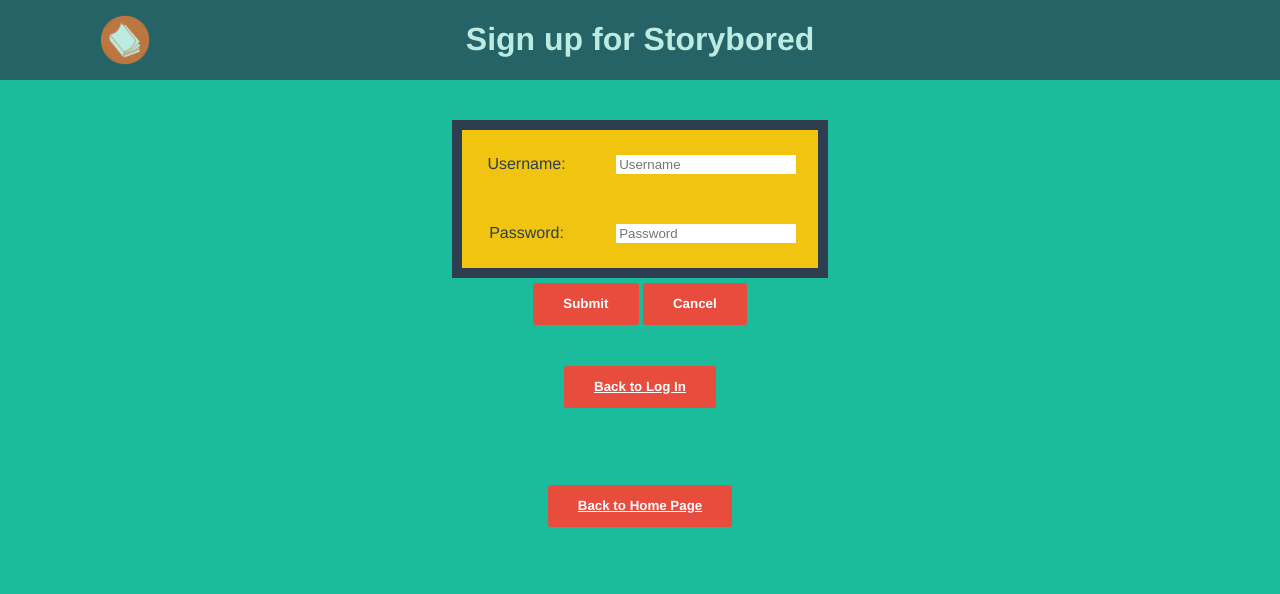
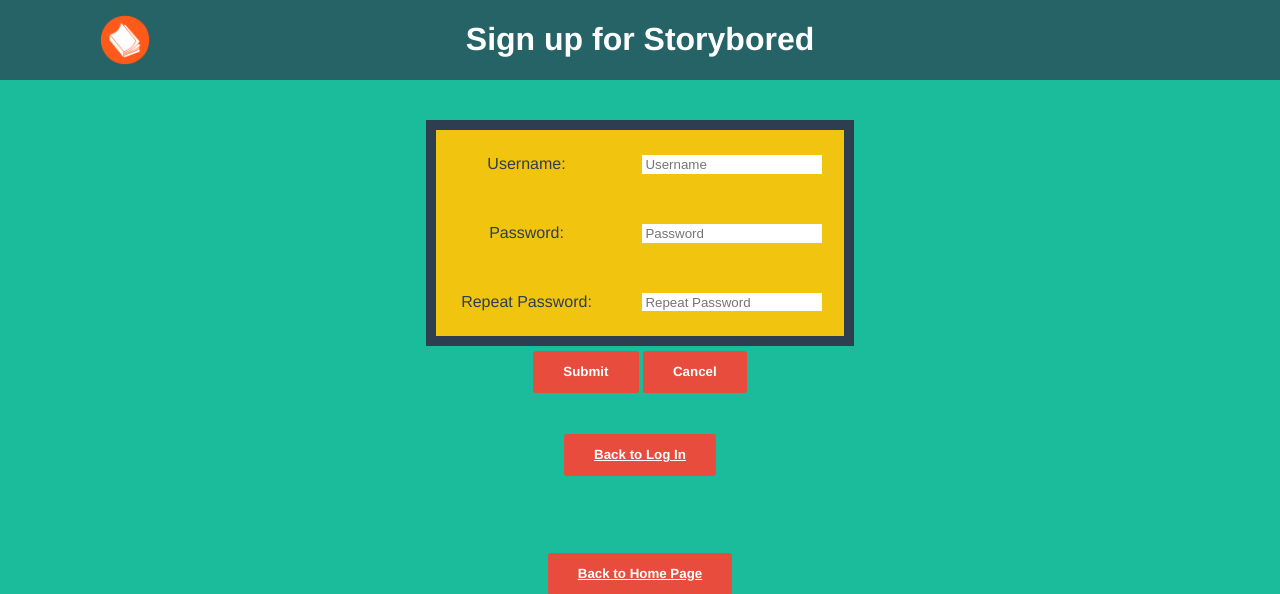
Before and after one commit to y4smeen/Storybored, a Flask app: page /signup/ in a window 1280 px wide. Shown: the top 594 px of the page. Run offline with Flask 2, Linux system fonts and the light colour scheme.

Commit message:
fixed up signup page

```diff
--- a/templates/signup.html
+++ b/templates/signup.html
@@ -8,8 +8,8 @@
 
 {% block contents %}
 
-<div class="loginheader">
-<img id="logo" class="smalllogo" src="{{ url_for('static', filename='ebook_circle.png') }}" alt="storyboredlogo" height="50"><h1>Sign up for Storybored</h1></div>
+<div class="loginheader"></div>
+<img id="logo" class="smalllogo" src="{{ url_for('static', filename='ebook_circle.png') }}" alt="storyboredlogo" height="50"><h1 class="headtext">Sign up for Storybored</h1></div>
 
 <div class="loginbody">
 <form method="POST">
@@ -22,6 +22,10 @@
     <td><label style="display:block" for="password"><p>Password:</p></label></td>
     <td><input type="password" name="password" placeholder="Password"/></td>
   </tr>
+  <tr>
+    <td><label style="display:block" for+"password"><p>Repeat Password:</p></label></td>
+    <td><input type="password" name="check" placeholder="Repeat Password"/></td>
+  </tr>
 </table>
   <input type="submit" name="submit" value="Submit" class="btn">
   <input type="submit" name="submit" value="Cancel" class="btn">
```
Lines whose indentation alone changed are shown as unchanged.
